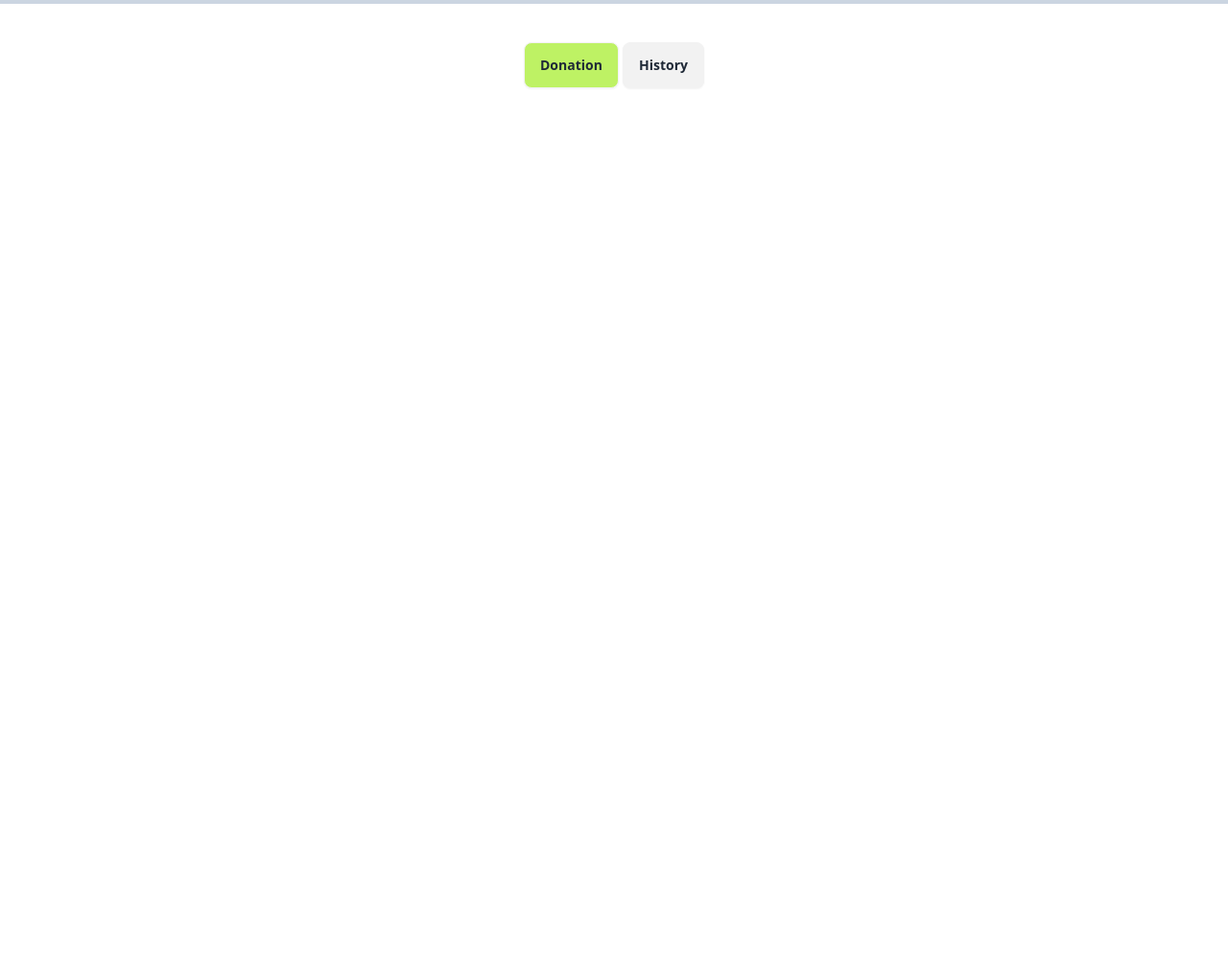
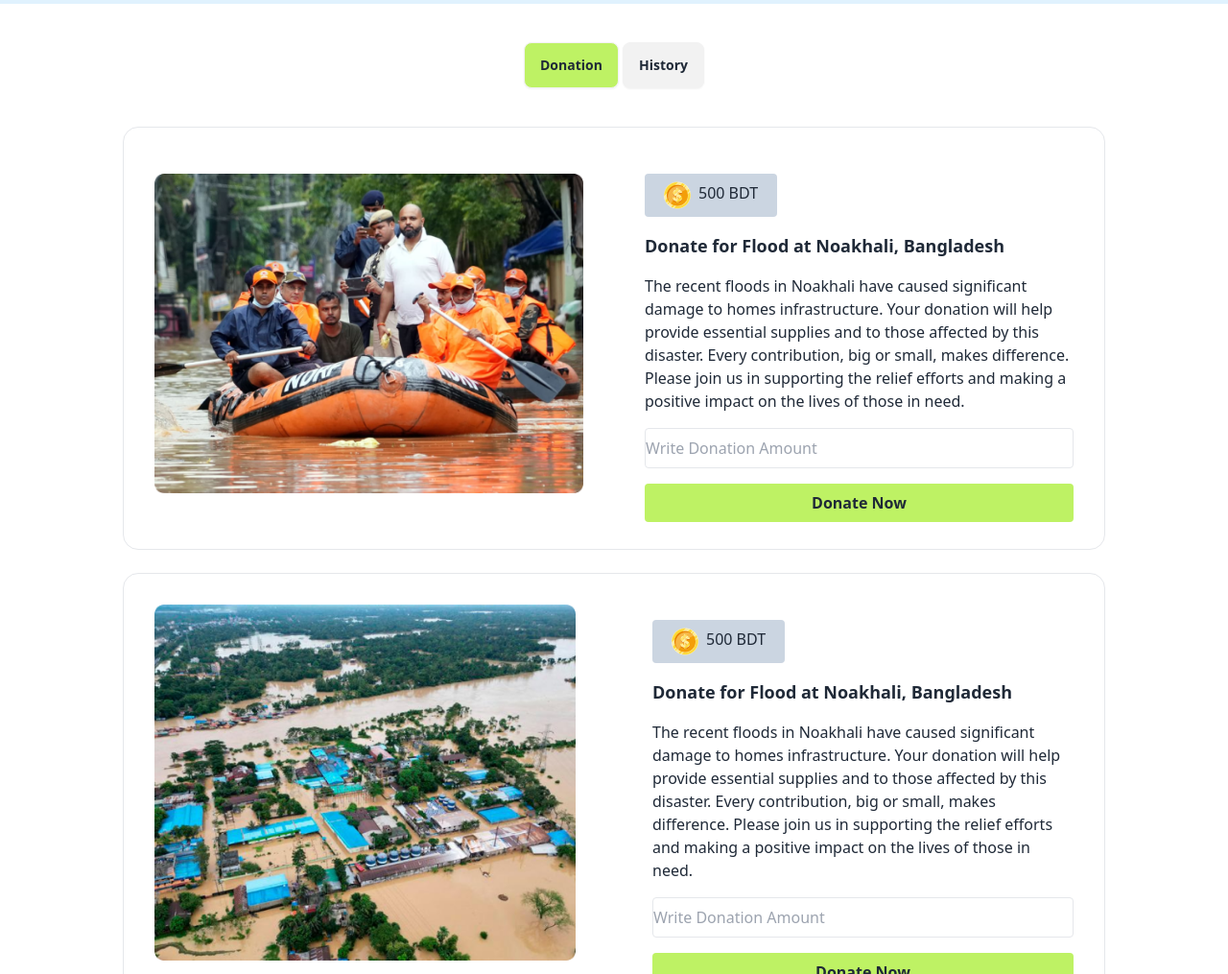
Before and after one commit to sadmankabir444/fifth-assignment, a plain HTML site: page index.html in a window 1280 px wide. Shown: the part 85-1100 px from the top of the page at 96% size. Before the commit the page ends 800 px from the top, so only its background shows below. Drawn offline with nearby package versions, Linux system fonts and the light colour scheme.

Commit message:
donation section responsive

```diff
--- a/function.js
+++ b/function.js
@@ -1 +1,7 @@
-console.log('ami tmk valobashi')
+document.getElementById('btn-donate-money').addEventListener('click', function(event){
+    event.preventDefault();
+
+    const addMoneyInput = document.getElementById('input-add-money').value;
+    console.log(addMoneyInput);
+
+})
--- a/index.html
+++ b/index.html
@@ -12,9 +12,9 @@
 <body>
     <!-- Navbar section -->
     <section>
-    <nav class="flex justify-around bg-slate-300 py-5">
+        <nav class="flex justify-around bg-sky-100 py-5">
             <div>
-            <button class="btn btn-active btn-secondary">Blog</button>
+                <button class="btn btn-active bg-pink-200">Blog</button>
             </div>
             <div class="flex items-center">
                 <img src="assets/logo.png" alt="">
@@ -32,6 +32,77 @@
         <button class="btn">History</button>
     </div>
     <!-- Card section of donation -->
+
+    <section>
+        <section class="lg:grid grid-cols-2 lg:mx-32 md:mx-32 mx-5 border rounded-2xl py-7">
+            <div class="px-8 pt-5">
+                <img src="assets/noakhali.png" alt="">
+            </div>
+            <div class="px-8">
+                <button class="flex bg-slate-300 mb-4 px-5 py-2 gap-2 rounded my-5"><img src="assets/coin.png" alt="">500 BDT</button>
+                <h3 class="mb-4 text-lg font-extrabold">Donate for Flood at Noakhali, Bangladesh</h3>
+                <p class="mb-4"> The recent floods in Noakhali have caused significant damage to homes infrastructure. Your donation will
+                    help provide essential supplies and to those affected by this disaster. Every contribution, big or
+                    small, makes difference. Please join us in supporting the relief efforts and making a positive impact on
+                    the lives of those in need.</p>
+                    <input id="input-add-money" class="border w-full mb-4 py-2 rounded" type="text" placeholder="Write Donation Amount">
+                    <br>
+                    <button id="btn-donate-money" class="py-2 bg-lime-300 w-full rounded font-bold" type="submit">Donate Now</button>
+            </div>
+        </section>
+        <br>
+        <section class="lg:grid grid-cols-2 border rounded-2xl py-7 gap-4 lg:mx-32 md:mx-32 mx-5">
+            <div class="px-8 pt-1">
+                <img src="assets/feni.png" alt="">
+            </div>
+            <div class="px-8">
+                <button class="flex bg-slate-300 mb-4 px-5 py-2 gap-2 rounded my-5"><img src="assets/coin.png" alt="">500 BDT</button>
+                <h3 class="mb-4 text-lg font-extrabold">Donate for Flood at Noakhali, Bangladesh</h3>
+                <p class="mb-4"> The recent floods in Noakhali have caused significant damage to homes infrastructure. Your donation will
+                    help provide essential supplies and to those affected by this disaster. Every contribution, big or
+                    small, makes difference. Please join us in supporting the relief efforts and making a positive impact on
+                    the lives of those in need.</p>
+                    <input class="border w-full mb-4 py-2 rounded" type="text" placeholder="Write Donation Amount">
+                    <br>
+                    <button class="py-2 bg-lime-300 w-full rounded font-bold" type="submit">Donate Now</button>
+            </div>
+        </section>
+        <br>
+        <section class="lg:grid grid-cols-2 lg:mx-32 md:mx-32 mx-5 border rounded-2xl py-7">
+            <div class="px-8 pt-1">
+                <img src="assets/quota-protest.png" alt="">
+            </div>
+            <div class="px-8">
+                <button class="flex bg-slate-300 mb-4 px-5 py-2 gap-2 rounded my-5"><img src="assets/coin.png" alt="">500 BDT</button>
+                <h3 class="mb-4 text-lg font-extrabold">Donate for Flood at Noakhali, Bangladesh</h3>
+                <p class="mb-4"> The recent floods in Noakhali have caused significant damage to homes infrastructure. Your donation will
+                    help provide essential supplies and to those affected by this disaster. Every contribution, big or
+                    small, makes difference. Please join us in supporting the relief efforts and making a positive impact on
+                    the lives of those in need.</p>
+                    <input class="border w-full mb-4 py-2 rounded" type="text" placeholder="Write Donation Amount">
+                    <br>
+                    <button class="py-2 bg-lime-300 w-full rounded font-bold" type="submit">Donate Now</button>
+            </div>
+        </section>
+        <br>
+        <section class="lg:grid grid-cols-2 border rounded-2xl py-7 lg:mx-32 md:mx-32 mx-5">
+            <div class="px-8 pt-10">
+                <img class="rounded-xl" src="assets/quata-ptotest 2.jpg" alt="">
+            </div>
+            <div class="px-8">
+                <button class="flex bg-slate-300 mb-4 px-5 py-2 gap-2 rounded my-5"><img src="assets/coin.png" alt="">500 BDT</button>
+                <h3 class="mb-4 text-lg font-extrabold">Donate for Flood at Noakhali, Bangladesh</h3>
+                <p class="mb-4"> The recent floods in Noakhali have caused significant damage to homes infrastructure. Your donation will
+                    help provide essential supplies and to those affected by this disaster. Every contribution, big or
+                    small, makes difference. Please join us in supporting the relief efforts and making a positive impact on
+                    the lives of those in need.</p>
+                    <input class="border w-full mb-4 py-2 rounded" type="text" placeholder="Write Donation Amount">
+                    <br>
+                    <button class="py-2 bg-lime-300 w-full rounded font-bold" type="submit">Donate Now</button>
+            </div>
+        </section>
+    </section>
+    <br>
     <script src="function.js"></script>
 </body>
 
```
Also changed, not shown: assets/quata-ptotest 2.jpg (added). Lines whose indentation alone changed are shown as unchanged.
